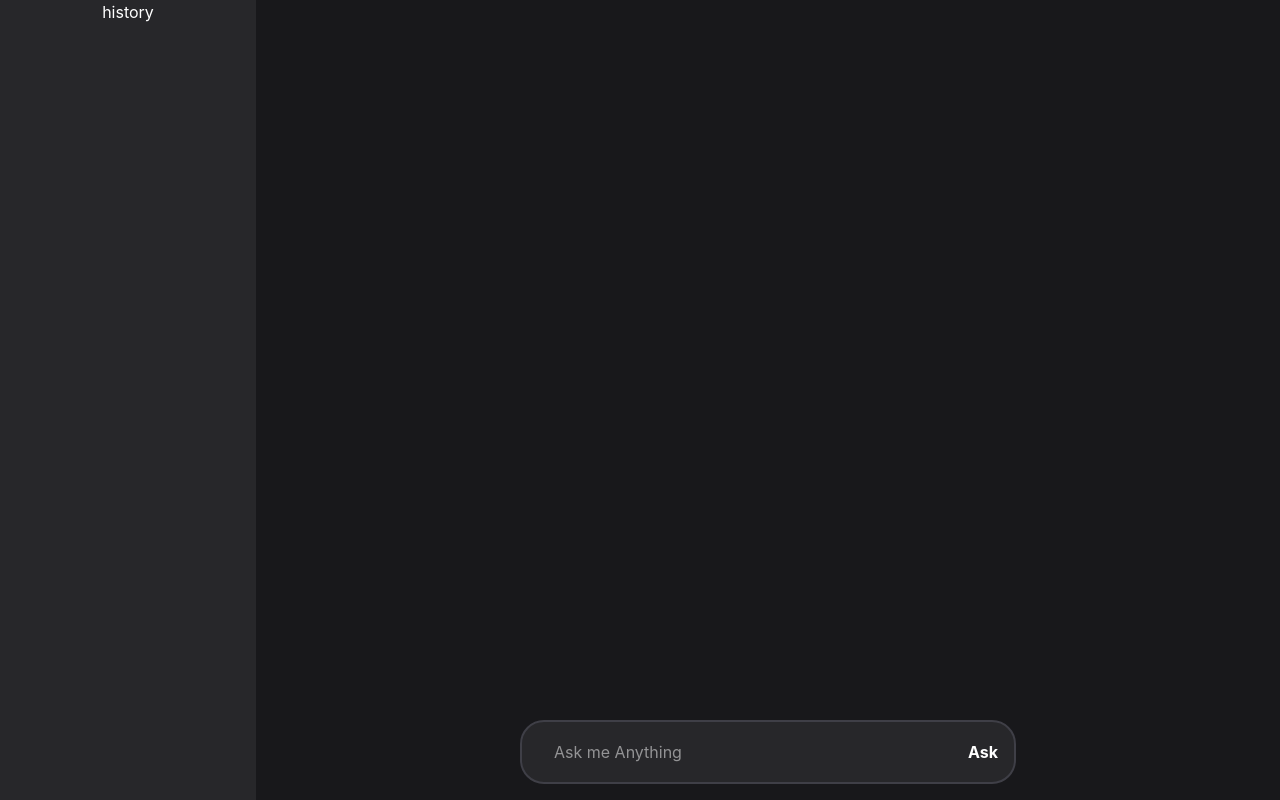
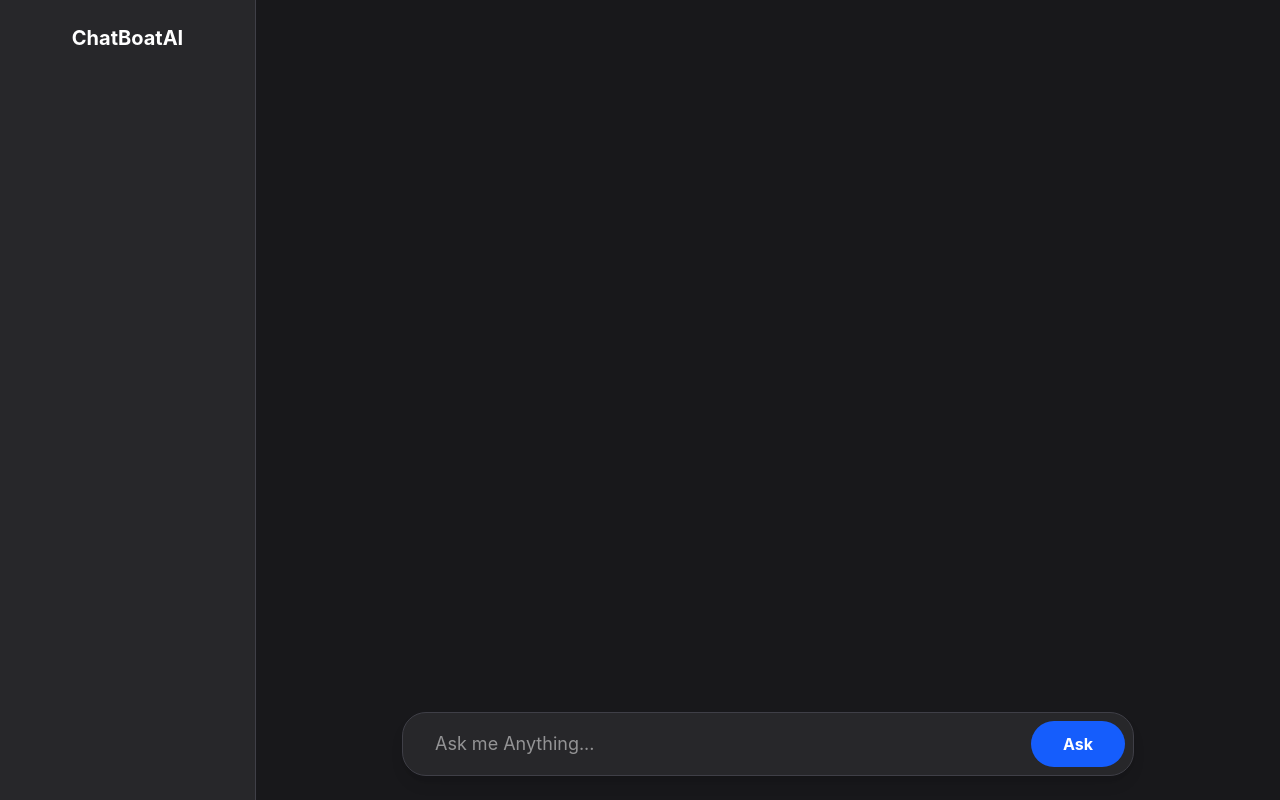
Before and after one commit to ahmadshahdev/ChatBotAI, a React (Vite) app: page / in a window 1280 px wide. Built offline with nearby package versions, Linux system fonts and the light colour scheme.

Commit message:
Download markdown styling and remove answer.jsx

```diff
--- a/package.json
+++ b/package.json
@@ -13,6 +13,7 @@
     "@tailwindcss/vite": "^4.2.1",
     "react": "^19.2.4",
     "react-dom": "^19.2.4",
+    "react-markdown": "^10.1.0",
     "tailwindcss": "^4.2.1"
   },
   "devDependencies": {
--- a/src/App.jsx
+++ b/src/App.jsx
@@ -1,78 +1,93 @@
 import { useState } from "react";
 import "./App.css";
-import Answer from "./components/answer";
+import ReactMarkdown from "react-markdown";
 
 function App() {
 	const [question, setQuestion] = useState("");
-	const [result, setResult] = useState([]);
+
+	// CRITICAL FIX: This MUST be an empty string "", not an array []
+	const [result, setResult] = useState("");
+
+	const [isLoading, setIsLoading] = useState(false);
 
 	const askQuestion = async () => {
-		if (!question.trim()) return; // Don't send empty requests
+		if (!question.trim()) return;
+
+		setIsLoading(true);
 
 		try {
 			const apiKey = import.meta.env.VITE_CHATBOAT_API_KEY;
-			// Reverted to YOUR working URL:
-			const URL = `https://generativelanguage.googleapis.com/v1beta/models/gemini-flash-latest:generateContent?key=${apiKey}`;
+			const URL = `https://generativelanguage.googleapis.com/v1beta/models/gemini-2.5-flash:generateContent?key=${apiKey}`;
 
 			const response = await fetch(URL, {
 				method: "POST",
-				headers: {
-					"Content-Type": "application/json",
-				},
+				headers: { "Content-Type": "application/json" },
 				body: JSON.stringify({
-					contents: [
-						{
-							parts: [
-								{
-									text: question,
-								},
-							],
-						},
-					],
+					contents: [{ parts: [{ text: question }] }],
 				}),
 			});
 
+			if (!response.ok) throw new Error("API Error");
+
 			const data = await response.json();
 
-			let datastring = data.candidates[0].content.parts[0].text;
-			datastring = datastring.split("# ");
-			datastring = datastring.map((item) => item.trim());
-
-			// Extract the text safely
 			if (data.candidates && data.candidates.length > 0) {
-				setResult(datastring);
-				console.log(datastring);
-				//setQuestion(""); // Clears the input box automatically
+				// Grab the raw text string directly from Gemini
+				const rawMarkdown = data.candidates[0].content.parts[0].text;
+				setResult(rawMarkdown);
+				setQuestion("");
 			}
 		} catch (error) {
 			console.error(error);
 			setResult("Error communicating with the AI.");
+		} finally {
+			setIsLoading(false);
 		}
 	};
 
 	return (
 		<div className="grid grid-cols-5 h-screen text-center text-white">
-			<div className="col-span-1 bg-zinc-800">history</div>
+			<div className="col-span-1 bg-zinc-800 border-r border-zinc-700 pt-6">
+				<h1 className="font-bold text-xl">ChatBoatAI</h1>
+			</div>
 
-			<div className="col-span-4 flex flex-col">
-				{/* Scrollbar is hidden here, but scrolling still works */}
-				<div className=" container flex-1 overflow-y-auto hide-scrollbar p-8 text-left">
-					<div className="text-white">
-						<ul>
-							{/* {result} */}
+			<div className="col-span-4 flex flex-col bg-zinc-900">
+				<div className="container flex-1 overflow-y-auto hide-scrollbar p-10 text-left">
+					{/* If we have a result, render it with Markdown and spacing */}
+                    {result && (
+                        <div className="bg-zinc-800 p-6 rounded-2xl shadow-lg border border-zinc-700">
 
-							{result &&
-								result.map((item, index) => (
-									<li className="text-left p-1.5">
-										<Answer ans={item} key={index} />
-									</li>
-								))}
-						</ul>
-					</div>
+                            {/* FIX: We moved the text classes to this wrapper div! */}
+                            <div className="leading-relaxed text-zinc-200">
+                                <ReactMarkdown
+                                    /* FIX: No className here anymore! */
+                                    components={{
+                                        p: ({node, ...props}) => <p className="mb-4 last:mb-0" {...props} />,
+                                        h2: ({node, ...props}) => <h2 className="text-2xl font-bold mt-6 mb-4 text-blue-400" {...props} />,
+                                        h3: ({node, ...props}) => <h3 className="text-xl font-bold mt-4 mb-2 text-blue-300" {...props} />,
+                                        ul: ({node, ...props}) => <ul className="list-disc list-inside mb-4 space-y-2 ml-2" {...props} />,
+                                        ol: ({node, ...props}) => <ol className="list-decimal list-inside mb-4 space-y-2 ml-2" {...props} />,
+                                        li: ({node, ...props}) => <li className="text-zinc-300" {...props} />,
+                                        strong: ({node, ...props}) => <strong className="font-semibold text-white" {...props} />
+                                    }}
+                                >
+                                    {result}
+                                </ReactMarkdown>
+                            </div>
+
+                        </div>
+                    )}
+
+					{/* Show a loading message while waiting */}
+					{isLoading && (
+						<div className="text-zinc-500 animate-pulse mt-4">
+							ChatBoatAI is thinking...
+						</div>
+					)}
 				</div>
 
-				<div className="p-4">
-					<div className="bg-zinc-800 w-1/2 text-white text-center mx-auto p-4 rounded-3xl border-2 border-zinc-700 flex h-16">
+				<div className="p-6">
+					<div className="bg-zinc-800 w-3/4 text-white text-center mx-auto p-2 rounded-3xl border border-zinc-700 flex h-16 shadow-lg">
 						<input
 							name="text"
 							type="text"
@@ -80,10 +95,19 @@ function App() {
 							onChange={(event) =>
 								setQuestion(event.target.value)
 							}
-							className="outline-none bg-transparent flex-1 px-4"
-							placeholder="Ask me Anything"
+							// Let the user hit Enter to send
+							onKeyDown={(e) =>
+								e.key === "Enter" && askQuestion()
+							}
+							className="outline-none bg-transparent flex-1 px-6 text-lg"
+							placeholder="Ask me Anything..."
+							disabled={isLoading}
 						/>
-						<button onClick={askQuestion} className=" font-bold">
+						<button
+							onClick={askQuestion}
+							disabled={isLoading || !question.trim()}
+							className={`bg-blue-600 text-white px-8 rounded-full font-bold transition-opacity hover:bg-blue-500 ${isLoading ? "opacity-50 cursor-not-allowed" : ""}`}
+						>
 							Ask
 						</button>
 					</div>
--- a/src/components/answer.jsx
+++ /dev/null
@@ -1,10 +0,0 @@
-const Answer = ({ans, key}) => {
-    console.log(ans,key)
-	return (
-		<div>
-			{ans}
-		</div>
-	);
-};
-
-export default Answer;
```
Also changed, not shown: 1 other file (tests, documents, lock files or other folders).
